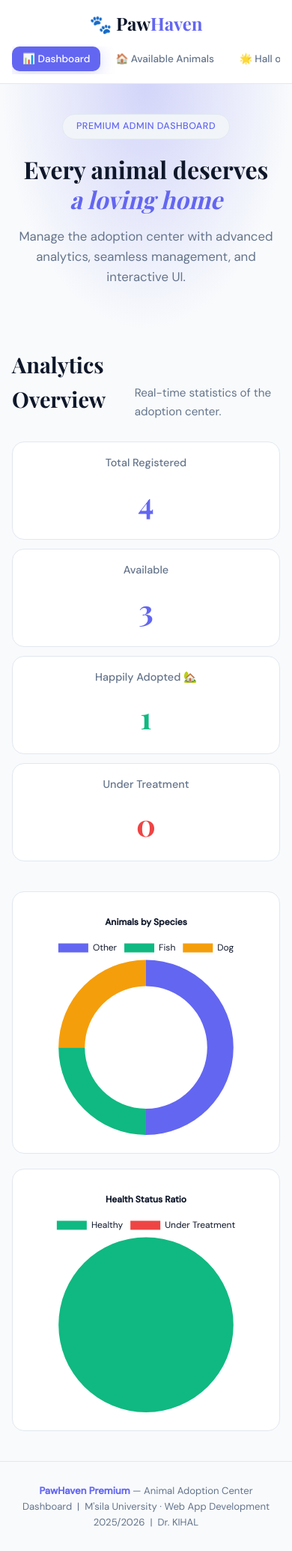
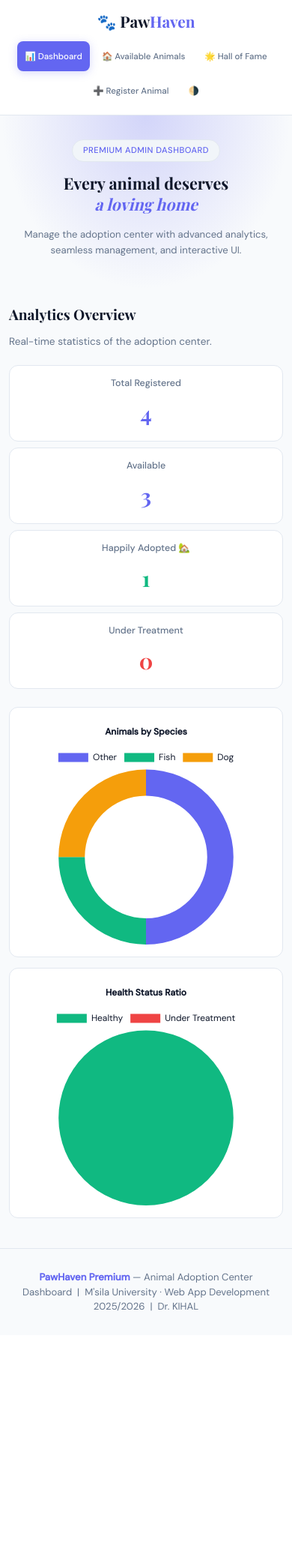
Before and after one commit to Mrilyes2020/animal-adoption, a PHP site: page / in a window 390 px wide. Shown: the whole page at 75% size. After the commit the page ends 1749 px from the top, so only its background shows below. Run offline with PHP 8.4, Linux system fonts and the light colour scheme; some web fonts are replaced.

Commit message:
Major mobile UI overhaul - touch-friendly, better spacing and cards

```diff
--- a/style.css
+++ b/style.css
@@ -181,28 +181,118 @@ main { padding: 30px 40px 60px; max-width: 1200px; margin: 0 auto; }
 .charts-grid { display: grid; grid-template-columns: 1fr 1fr; gap: 20px; }
 .chart-container { background: var(--surface); border: 1px solid var(--border); border-radius: var(--radius); padding: 24px; min-height: 300px; }
 
+/* === Mobile Responsive === */
 @media (max-width: 768px) {
-  .charts-grid { grid-template-columns: 1fr; }
-  header { padding: 12px 16px; flex-direction: column; gap: 12px; align-items: stretch; }
-  .logo { text-align: center; }
-  nav { overflow-x: auto; padding-bottom: 4px; justify-content: flex-start; width: 100%; -webkit-overflow-scrolling: touch; scrollbar-width: none; }
-  nav::-webkit-scrollbar { display: none; }
-  nav button, .theme-toggle, .btn-logout, .btn-login-nav { white-space: nowrap; font-size: 0.85rem; padding: 8px 14px; }
-  .hero { padding: 40px 16px 30px; }
-  main { padding: 20px 16px 40px; }
-  .form-grid { grid-template-columns: 1fr; }
-  .form-card { padding: 24px 16px; }
+  /* Header & Nav */
+  header {
+    padding: 12px 16px;
+    flex-direction: column;
+    gap: 10px;
+    align-items: stretch;
+  }
+  .logo { text-align: center; font-size: 1.3rem; }
+  nav {
+    display: flex;
+    flex-wrap: wrap;
+    justify-content: center;
+    gap: 6px;
+    width: 100%;
+  }
+  nav button, .theme-toggle, .btn-logout, .btn-login-nav {
+    font-size: 0.78rem;
+    padding: 8px 12px;
+    border-radius: 8px;
+    min-height: 40px;
+    display: flex;
+    align-items: center;
+    justify-content: center;
+  }
+  nav button.active {
+    box-shadow: 0 2px 12px var(--accent-glow);
+  }
+
+  /* Hero */
+  .hero {
+    padding: 32px 16px 24px;
+  }
+  .hero-title { font-size: 1.6rem; line-height: 1.3; }
+  .hero-sub { font-size: 0.9rem; margin-bottom: 20px; }
+  .hero-badge { font-size: 0.7rem; padding: 5px 14px; margin-bottom: 14px; }
+
+  /* Main Content */
+  main { padding: 16px 12px 40px; }
+  .section-header {
+    flex-direction: column;
+    align-items: flex-start;
+    gap: 4px;
+    margin-bottom: 20px;
+  }
+  .section-header h2 { font-size: 1.4rem; }
+  .section-header p { font-size: 0.85rem; }
+
+  /* Stats */
+  .stats-grid { grid-template-columns: 1fr 1fr; gap: 10px; margin-bottom: 24px; }
+  .stat-card { padding: 14px 10px; border-radius: 12px; }
+  .stat-card h4 { font-size: 0.78rem; margin-bottom: 6px; }
+  .stat-card .value { font-size: 1.8rem; }
+
+  /* Charts */
+  .charts-grid { grid-template-columns: 1fr; gap: 14px; }
+  .chart-container { padding: 16px; min-height: 220px; border-radius: 12px; }
+
+  /* Forms */
+  .form-section { margin: 0; }
+  .form-grid { grid-template-columns: 1fr; gap: 16px; }
+  .form-card { padding: 20px 14px; border-radius: 12px; }
   .radio-group { flex-direction: column; gap: 8px; }
-  .list-controls { flex-direction: column; align-items: stretch; }
-  .search-wrap { width: 100%; }
-  .animals-grid { grid-template-columns: 1fr; }
-  .stats-grid { grid-template-columns: 1fr 1fr; gap: 12px; }
-  .stat-card { padding: 16px; }
-  .toast { left: 16px; right: 16px; bottom: 16px; justify-content: center; text-align: center; }
+  .submit-btn { padding: 14px; font-size: 0.95rem; border-radius: 10px; }
+
+  /* List Controls */
+  .list-controls { flex-direction: column; align-items: stretch; gap: 8px; margin-bottom: 18px; }
+  .search-wrap { width: 100%; min-width: unset; }
+  .search-wrap input { padding: 10px 14px; font-size: 0.9rem; }
+  .filter-select { padding: 10px 14px; font-size: 0.9rem; width: 100%; }
+  .btn-export { width: 100%; text-align: center; padding: 10px; }
+
+  /* Animal Cards */
+  .animals-grid { grid-template-columns: 1fr; gap: 14px; }
+  .animal-card { border-radius: 12px; }
+  .animal-card:hover { transform: none; box-shadow: none; }
+  .animal-image { height: 180px; }
+  .animal-image-placeholder { height: 160px; font-size: 2.5rem; }
+  .card-body { padding: 16px; }
+  .card-header h3 { font-size: 1.1rem; }
+  .card-species { font-size: 0.7rem; padding: 3px 10px; }
+  .card-details { gap: 6px; margin-bottom: 14px; }
+  .card-tag { font-size: 0.75rem; padding: 4px 10px; }
+  .card-actions { gap: 8px; }
+  .card-actions button { padding: 10px 8px; font-size: 0.8rem; min-height: 42px; border-radius: 8px; }
+
+  /* Modal */
+  .modal { padding: 24px 18px; width: 95%; border-radius: 14px; max-height: 85vh; }
+  .modal h3 { font-size: 1.2rem; margin-bottom: 16px; }
+  .modal-actions { gap: 8px; }
+  .btn-cancel, .btn-save { padding: 12px; font-size: 0.9rem; min-height: 44px; }
+
+  /* Toast */
+  .toast { left: 12px; right: 12px; bottom: 12px; padding: 12px 16px; border-radius: 10px; justify-content: center; text-align: center; }
+
+  /* Footer */
+  footer { padding: 20px 16px; font-size: 0.75rem; line-height: 1.5; }
+
+  /* Empty state */
+  .empty-state { padding: 40px 16px; }
+  .empty-state .icon { font-size: 2.4rem; }
 }
 
 @media (max-width: 480px) {
-  .stats-grid { grid-template-columns: 1fr; }
+  .stats-grid { grid-template-columns: 1fr; gap: 8px; }
+  .hero-title { font-size: 1.35rem; }
+  .hero-sub { font-size: 0.82rem; }
+  nav button, .theme-toggle { font-size: 0.72rem; padding: 7px 10px; }
+  .card-actions { flex-direction: column; gap: 6px; }
+  .card-actions button { width: 100%; }
+  .section-header h2 { font-size: 1.2rem; }
 }
 
 /* === Form === */
```
